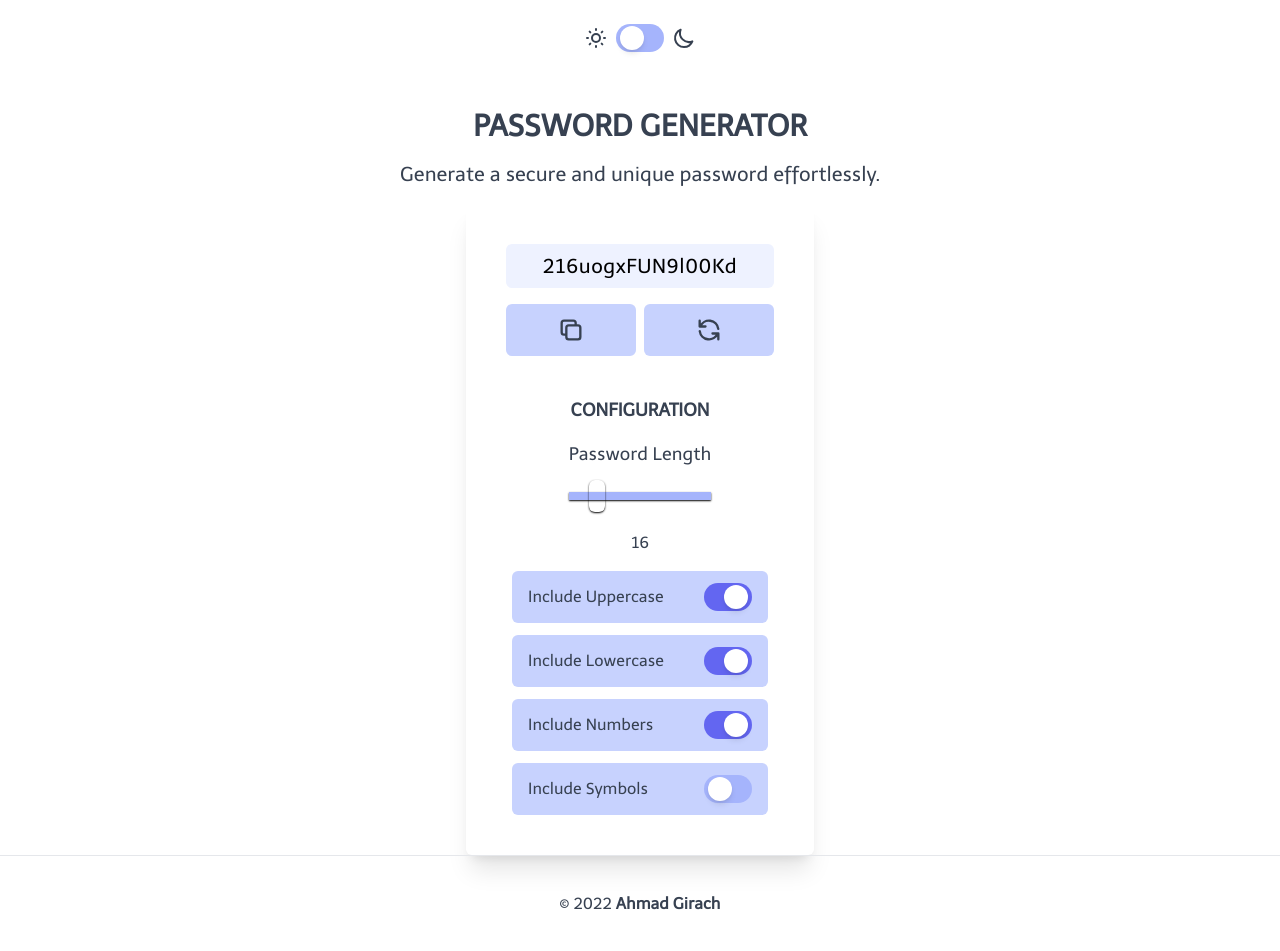
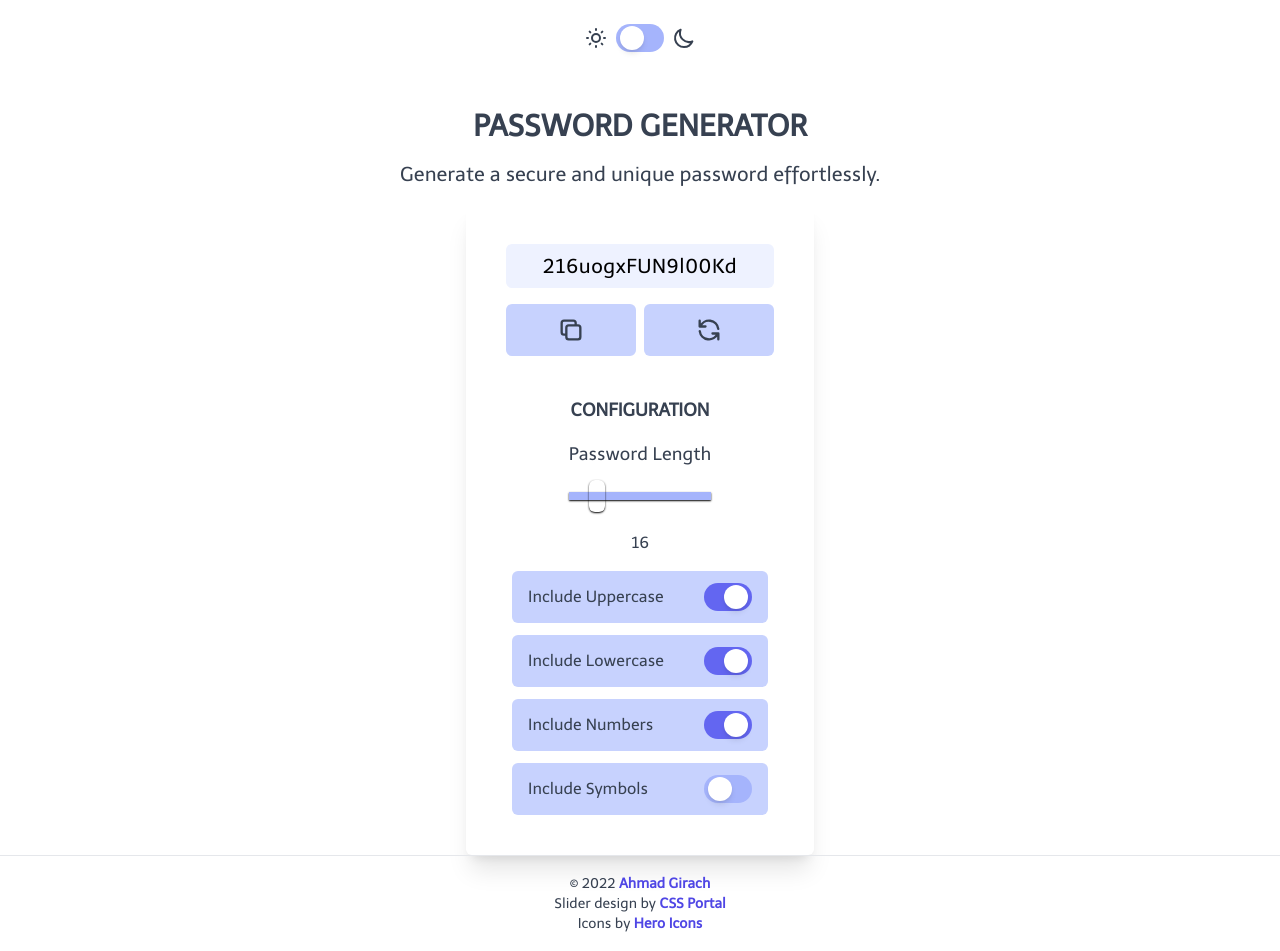
Before and after one commit to ahmadgirach/password-generator, a Next.js app: page / in a window 1280 px wide. Built offline with nearby package versions, Linux system fonts and the light colour scheme.

Commit message:
[IMP] separate component for footer

```diff
--- /dev/null
+++ b/components/ATag.tsx
@@ -0,0 +1,24 @@
+type Props = {
+    brand: string,
+    label: string,
+    link: string,
+    setDangerously?: boolean,
+}
+
+export const ATag = ({ brand, label, link, setDangerously }: Props) => {
+    return (
+        <p>
+
+            {setDangerously ? <span dangerouslySetInnerHTML={{ __html: label }}></span> : <span>{label}</span>} {' '}
+
+            <a
+                className="font-bold text-indigo-600 dark:text-indigo-400"
+                href={link}
+                target="_blank"
+                rel="noopener noreferrer"
+            >
+                {brand}
+            </a>
+        </p>
+    )
+}
--- /dev/null
+++ b/components/Footer.tsx
@@ -0,0 +1,24 @@
+import { ATag } from "./ATag"
+
+export const Footer = () => {
+    return (
+        <footer className="w-full h-24 flex flex-col items-center justify-center border-t text-sm">
+            <ATag
+                link="https://github.com/ahmadgirach/password-generator"
+                brand="Ahmad Girach"
+                label={`&copy; ${new Date().getFullYear()}`}
+                setDangerously
+            />
+            <ATag
+                link="https://www.cssportal.com/style-input-range"
+                brand="CSS Portal"
+                label="Slider design by "
+            />
+            <ATag
+                link="https://www.heroicons.com"
+                brand="Hero Icons"
+                label="Icons by "
+            />
+        </footer>
+    )
+}
--- a/pages/index.tsx
+++ b/pages/index.tsx
@@ -5,6 +5,7 @@ import { generatePassword } from '../utils'
 import { Toaster, toast } from 'react-hot-toast'
 import { ConfigItem } from '../components/ConfigItem'
 import { ToggleButton } from '../components/ToggleButton'
+import { Footer } from '../components/Footer'
 
 const Home: NextPage = () => {
 
@@ -146,19 +147,10 @@ const Home: NextPage = () => {
         </section>
       </main >
 
-      <footer className="flex h-24 w-full items-center justify-center border-t">
-        &copy; {new Date().getFullYear()}
-        <a
-          className="font-bold"
-          href="https://bio.link/ahmadgirach"
-          target="_blank"
-          rel="noopener noreferrer"
-        >
-          &nbsp;Ahmad Girach
-        </a>
-      </footer>
+      <Footer />
 
       <Toaster />
+
     </div >
   )
 }
```
